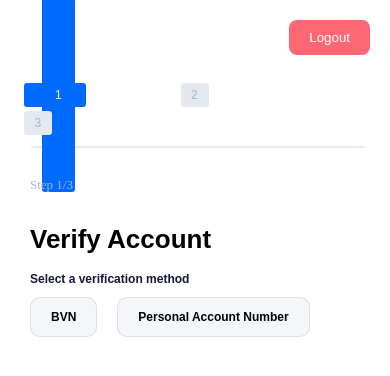
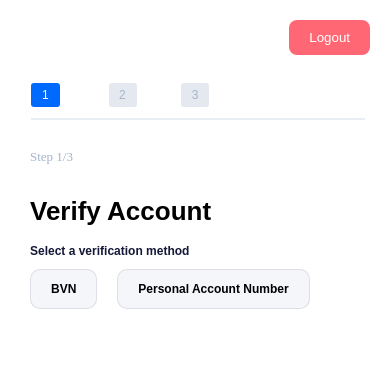
Before and after one commit to OluDominic/frontend-onboarding, a React (Create React App) app: page / in a window 390 px wide. Shown: the top 376 px of the page. Built offline with nearby package versions, Linux system fonts and the light colour scheme.

Commit message:
mobile navlink resize

```diff
--- a/src/components/navBar/index.scss
+++ b/src/components/navBar/index.scss
@@ -132,7 +132,7 @@
     li {
         padding: 4px 8px;
 
-        .one , two, three{
+        .activeOne, .activeTwo,.activeThree{
             padding: 90px 13px;
             color: white;
             background: #006AFF;
@@ -140,15 +140,15 @@
             border-radius: 3px;
         }
 
-        .one {
+        .activeOne {
             margin-left: 7px;
         }
 
-        .two {
+        .activeTwo {
             margin-left: -46px;
         }
 
-        .three {
+        .activeThree {
             margin-left: -51px;
         }
     }
```
